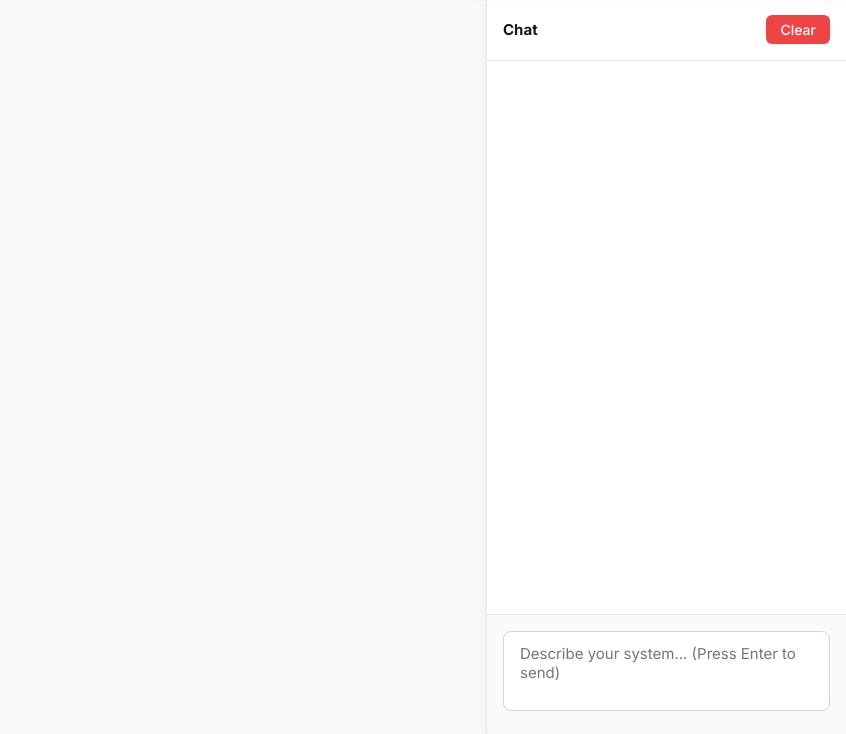
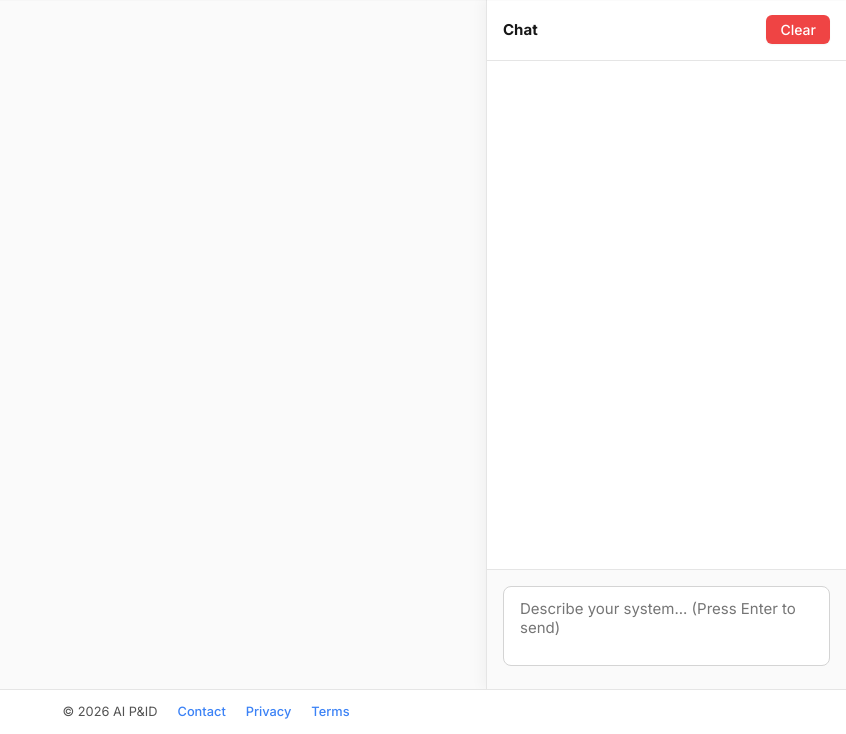
Before and after one commit to astromotivespacetech/ai-pid, a FastAPI app: page / in a window 1280 px wide. Shown: the part 66-800 px from the top of the page, without its empty margins (434-1280 px from the left). Run offline with FastAPI, Linux system fonts and the light colour scheme; a user stored in the database is signed in; data comes from the database, SQL or seed files in the repository; some libraries are stand-ins or nearby versions.

Commit message:
Add footer with privacy/terms modals and improve demo layout
- Added minimal footer with copyright, contact email, and links
- Created Privacy Policy modal with OAuth and data security info
- Created Terms of Service modal with liability and usage terms
- Shortened footer by 50% (padding and styling optimization)
- Fixed demo graph node layout to use proper left-to-right dagre layout
- Rounded corners on demo orange banner and graph container for visual continuity
- Removed unnecessary Sign In link from header
- Cleared localStorage positions for demo to ensure fresh layout

```diff
--- a/templates/index.html
+++ b/templates/index.html
@@ -365,7 +365,7 @@
             flex: 1;
             border: 1px solid var(--neutral-200);
             background: white;
-            border-radius: var(--radius-xl);
+            border-radius: 0 0 var(--radius-xl) var(--radius-xl);
             box-shadow: var(--shadow-md);
             overflow: hidden;
         }
@@ -532,9 +532,6 @@
                 {% endif %}
             </div>
             <div class="header-actions">
-                {% if not user %}
-                <a href="/" class="btn" style="padding: 0.5rem 1rem; font-size: 0.875rem; text-decoration: none; white-space: nowrap;">Sign In</a>
-                {% endif %}
                 <button id="symbol-browser-btn" class="header-text-btn" title="Browse Symbols">
                     <span style="font-size: 1rem;">◆</span>
                     <span>Symbol Library</span>
@@ -623,7 +620,7 @@
                 {% endif %}
 
                 {% if is_demo %}
-                <div style="padding: 0.75rem 1.5rem; background: linear-gradient(135deg, #fbbf24 0%, #f59e0b 100%); border-bottom: 1px solid #d97706; text-align: center; color: white; font-weight: 600; font-size: 0.95rem;">
+                <div style="padding: 0.75rem 1.5rem; background: linear-gradient(135deg, #fbbf24 0%, #f59e0b 100%); border-bottom: 1px solid #d97706; text-align: center; color: white; font-weight: 600; font-size: 0.95rem; border-radius: var(--radius-xl) var(--radius-xl) 0 0;">
                     🎯 Demo Mode • Changes won't be saved • <a href="/" style="color: white; text-decoration: underline; font-weight: 700;">Sign in</a> to save your diagrams
                 </div>
                 {% endif %}
@@ -1088,6 +1085,9 @@
             // Clear version indicator for new graphs from chat
             clearVersionIndicator();
 
+            // Clear saved node positions for new graphs so they get properly laid out
+            localStorage.removeItem('graphNodePositions');
+
             // Make sure graph container and controls are visible
             const graphContainer = document.getElementById('graph-container');
             const controlsInspectorRow = document.getElementById('controls-inspector-row');
@@ -1150,6 +1150,11 @@
                             }
                         }
                     });
+
+                    // Apply default left-to-right layout
+                    setTimeout(() => {
+                        applyDefaultLayout();
+                    }, 100);
 
                     // Node inspector uses live selection; no bulk population needed
                 }).catch(err => {
@@ -1214,8 +1219,8 @@
                     }
                 });
 
-                // Re-layout
-                cy.layout({ name: 'cose', animate: true, animationDuration: 500 }).run();
+                // Apply default left-to-right layout for updated graphs
+                applyDefaultLayout();
                 // Node inspector uses live selection; no bulk population needed
             }
         }
@@ -1248,12 +1253,17 @@
 
             // Initialize graph if nodes exist
             if (nodeData && nodeData.length > 0) {
+                // For demo mode, always clear saved positions to get fresh layout
+                const isDemoMode = document.getElementById('is-demo')?.value === 'true';
+                if (isDemoMode) {
+                    localStorage.removeItem('graphNodePositions');
+                }
+
                 cy = await initGraphViewer('graph-container', nodeData, edgeData);
-                // Only apply default L→R layout if there are no saved positions
-                const savedPositions = localStorage.getItem('graphNodePositions');
-                if (!savedPositions) {
+                // Always apply default L→R layout
+                setTimeout(() => {
                     applyDefaultLayout();
-                }
+                }, 100);
             }
 
             // Initialize Lucide icons
@@ -2171,6 +2181,91 @@
                 }
             }, 200);
         });
+
+        // Footer modal handlers
+        function openPrivacyModal() {
+            document.getElementById('privacy-modal').style.display = 'flex';
+        }
+
+        function closePrivacyModal() {
+            document.getElementById('privacy-modal').style.display = 'none';
+        }
+
+        function openTermsModal() {
+            document.getElementById('terms-modal').style.display = 'flex';
+        }
+
+        function closeTermsModal() {
+            document.getElementById('terms-modal').style.display = 'none';
+        }
+
+        // Close modals when clicking outside
+        document.getElementById('privacy-modal')?.addEventListener('click', (e) => {
+            if (e.target.id === 'privacy-modal') closePrivacyModal();
+        });
+
+        document.getElementById('terms-modal')?.addEventListener('click', (e) => {
+            if (e.target.id === 'terms-modal') closeTermsModal();
+        });
     </script>
+
+    <!-- Footer -->
+    <footer style="padding: 0.75rem 2rem; border-top: 1px solid var(--neutral-200); background: white; text-align: center; color: var(--neutral-600); font-size: 0.8rem;">
+        <div style="display: flex; align-items: center; justify-content: center; gap: 1.25rem; flex-wrap: wrap;">
+            <div>© 2026 AI P&ID</div>
+            <a href="mailto:lawrencemsheets@gmail.com" style="color: var(--primary-blue); text-decoration: none;">Contact</a>
+            <a href="#" onclick="openPrivacyModal(); return false;" style="color: var(--primary-blue); text-decoration: none;">Privacy</a>
+            <a href="#" onclick="openTermsModal(); return false;" style="color: var(--primary-blue); text-decoration: none;">Terms</a>
+        </div>
+    </footer>
+
+    <!-- Privacy Modal -->
+    <div id="privacy-modal" class="modal-overlay" style="display: none;">
+        <div class="modal-content" style="max-width: 600px;">
+            <div class="modal-header">
+                <h2>Privacy Policy</h2>
+                <button onclick="closePrivacyModal()" class="modal-close">&times;</button>
+            </div>
+            <div class="modal-body">
+                <h3>Information We Collect</h3>
+                <p>When you create an account, we collect your email address and authentication information. P&ID diagrams you create are stored in your account and associated with your email.</p>
+
+                <h3>How We Use Your Information</h3>
+                <p>Your data is used solely to provide and improve the AI P&ID Tool service. We do not sell, share, or use your diagrams for any purpose other than providing you access to them. AI-generated suggestions may be based on your input, but diagram data is not retained for model training without your explicit consent.</p>
+
+                <h3>Data Security</h3>
+                <p>We implement standard security measures to protect your diagrams. Authentication is handled securely through OAuth providers (Google and GitHub), so we never store your passwords. Your diagrams are encrypted in transit and at rest.</p>
+
+                <h3>Contact</h3>
+                <p>For privacy concerns, please contact us at <a href="mailto:lawrencemsheets@gmail.com" style="color: var(--primary-blue);">lawrencemsheets@gmail.com</a></p>
+            </div>
+        </div>
+    </div>
+
+    <!-- Terms Modal -->
+    <div id="terms-modal" class="modal-overlay" style="display: none;">
+        <div class="modal-content" style="max-width: 600px;">
+            <div class="modal-header">
+                <h2>Terms of Service</h2>
+                <button onclick="closeTermsModal()" class="modal-close">&times;</button>
+            </div>
+            <div class="modal-body">
+                <h3>Use License</h3>
+                <p>You are granted a non-exclusive, non-transferable license to use the AI P&ID Tool for personal and professional use. You may not reverse engineer, decompile, or attempt to derive the underlying algorithms.</p>
+
+                <h3>User Responsibilities</h3>
+                <p>You agree to use the tool lawfully and not to create content that violates intellectual property rights, defames others, or is otherwise harmful. You are responsible for the diagrams you create and share.</p>
+
+                <h3>Limitations of Liability</h3>
+                <p>The AI P&ID Tool is provided "as is" without warranties of any kind. We are not liable for errors in AI-generated suggestions or any damages resulting from use of the tool. Users should review and validate all generated content before relying on it for critical engineering work.</p>
+
+                <h3>Service Modifications</h3>
+                <p>We reserve the right to modify, suspend, or discontinue the service at any time. We will provide notice of significant changes when possible.</p>
+
+                <h3>Contact</h3>
+                <p>Questions about these terms? Contact us at <a href="mailto:lawrencemsheets@gmail.com" style="color: var(--primary-blue);">lawrencemsheets@gmail.com</a></p>
+            </div>
+        </div>
+    </div>
 </body>
 </html>
```
